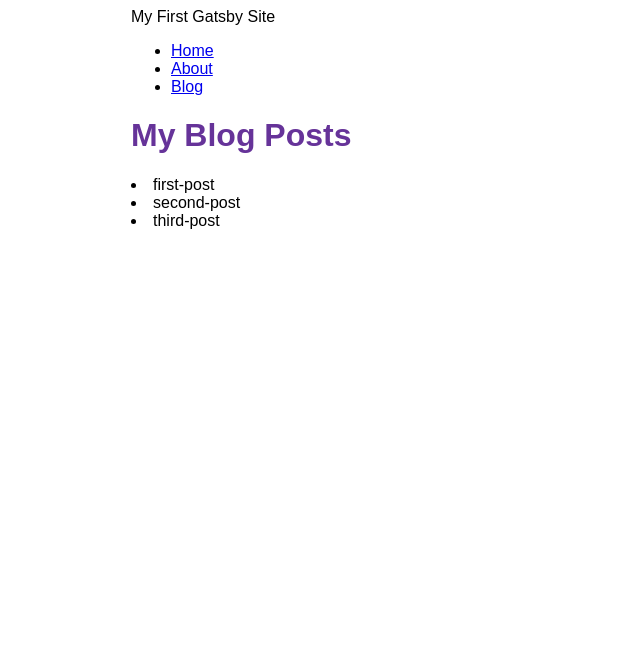
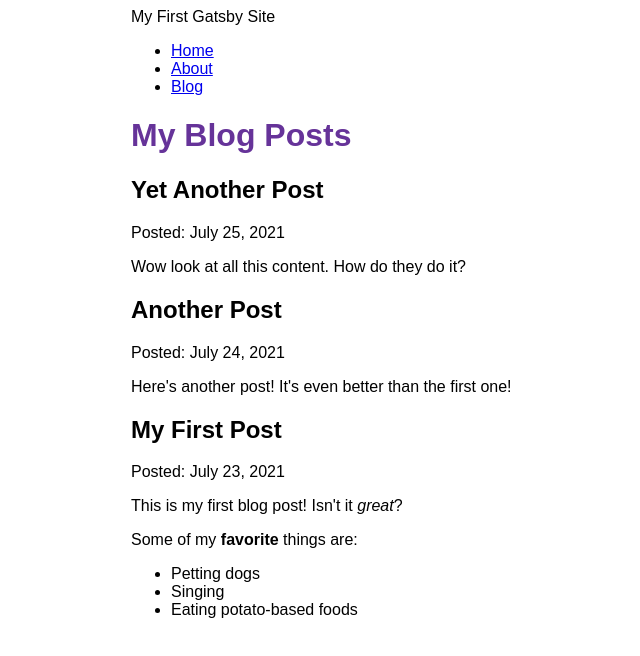
Before and after one commit to harshanae/First-Gatsby-Website, a Gatsby site: page /blog in a window 1280 px wide. Shown: the whole page, without its empty margins (259-899 px from the left). Built offline with nearby package versions, Linux system fonts and the light colour scheme; Gatsby itself is replaced by a stand-in of ours.

Commit message:
Added mdx transformer plugin

```diff
--- a/package.json
+++ b/package.json
@@ -19,7 +19,7 @@
     "@mdx-js/react": "^1.6.22",
     "gatsby": "^4.8.0",
     "gatsby-plugin-image": "^2.8.1",
-    "gatsby-plugin-mdx": "^3.9.0",
+    "gatsby-plugin-mdx": "^3.10.2",
     "gatsby-plugin-sharp": "^4.8.1",
     "gatsby-source-filesystem": "^4.8.1",
     "react": "^17.0.1",
--- a/src/pages/blog.js
+++ b/src/pages/blog.js
@@ -1,18 +1,21 @@
 import * as React from 'react'
 import Layout from '../components/layout'
 import { graphql } from 'gatsby'
+import { MDXRenderer } from 'gatsby-plugin-mdx'
 const BlogPage = ({data}) => {
   return (
     <Layout pageTitle="My Blog Posts">
-      <p>
-          {
-            data.allFile.nodes.map(node => (
-            <li key={node.name}>
-                {node.name}
-            </li>
-            ))
-        }
-      </p>
+      {
+        data.allMdx.nodes.map((node) => (
+          <article key={node.id}>
+            <h2>{node.frontmatter.title}</h2>
+            <p>Posted: {node.frontmatter.date}</p>
+            <MDXRenderer>
+              {node.body}
+            </MDXRenderer>
+          </article>
+        ))
+      }
     </Layout>
   )
 }
@@ -20,9 +23,14 @@ export default BlogPage
 
 export const query = graphql`
   query {
-    allFile {
+    allMdx(sort: {fields: frontmatter___date, order: DESC}) {
       nodes {
-        name
+        frontmatter {
+          date(formatString: "MMMM D, YYYY")
+          title
+        }
+        id
+        body
       }
     }
   }
```
Also changed, not shown: 1 other file.
